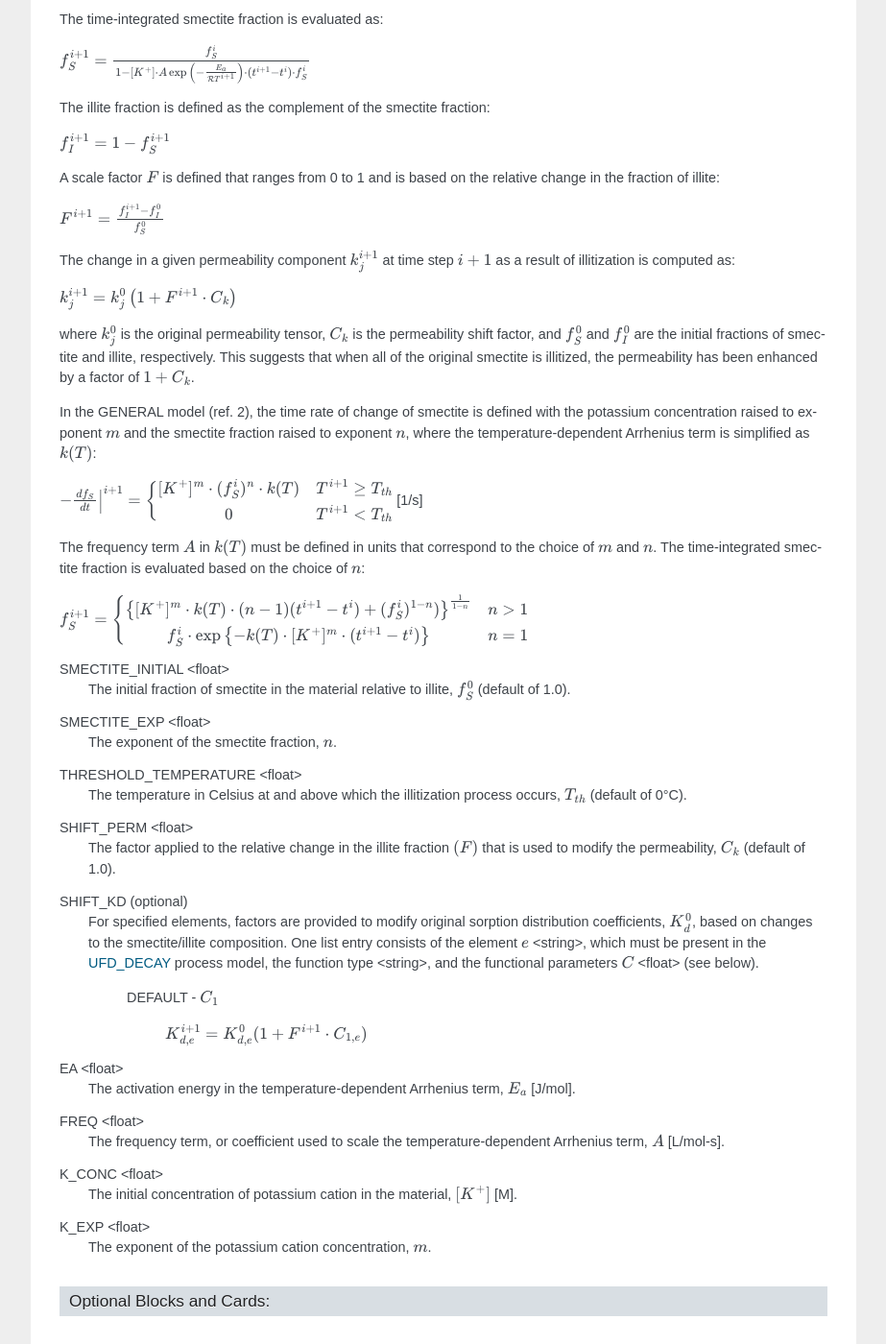
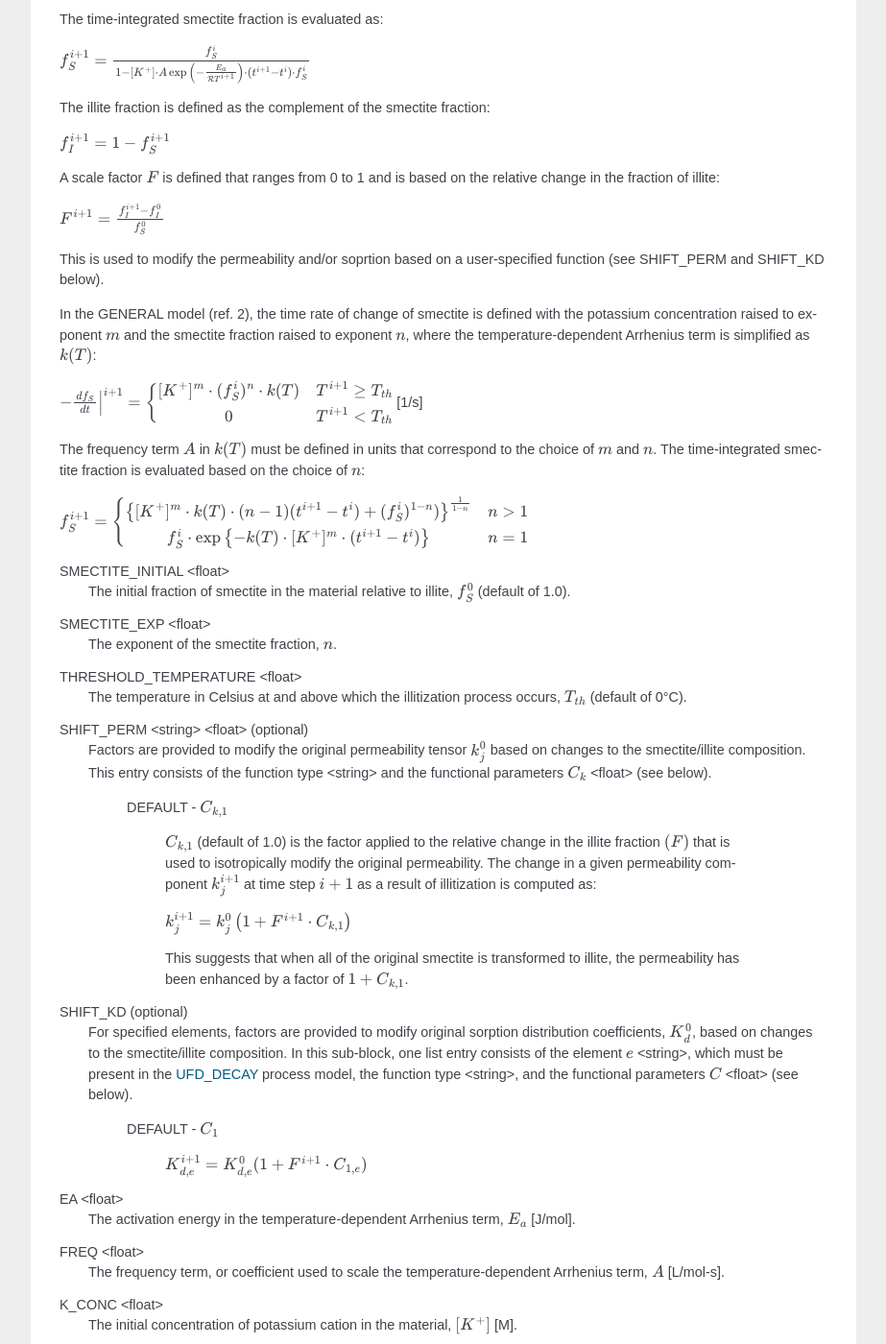
Before and after one commit to Miracloon/pflotran-documentation, a Sphinx documentation site: the page built from source/user_guide/cards/subsurface/material_transform.rst, in a window 1280 px wide and 1400 px high, scrolled down 1230 px. Shown: the whole window at 96% size, without its empty margins (318-1241 px from the left). Built offline with Sphinx 7.4.7, drawn with Linux system fonts in a browser that asks for light colours; some of the changed text lies outside the part shown.

Commit message:
DPC-42: Update documentation on new SHIFT_PERM format.

```diff
--- a/source/user_guide/cards/subsurface/material_transform.rst
+++ b/source/user_guide/cards/subsurface/material_transform.rst
@@ -15,12 +15,12 @@ ILLITIZATION
 ============
 The illitization function allows for a time- and temperature-dependent change from smectite to illite to be evaluated during the simulation, which in turn can be used to impart a commensurate change in permeability and/or sorption.
 
-This feature is currently available for :ref:`general-card` and :ref:`th-card` modes.
+The ILLITIZATION sub-block is currently available for :ref:`general-card` and :ref:`th-card` modes.
 
 .. _mtf-ilt-required-blocks:
 
-Required Blocks and Cards:
-**************************
+Required Blocks and Cards
+*************************
 ILLITIZATION_FUNCTION <string>
   Opens an illitization block, where <string> indicates the type of illitization model to be employed.
 
@@ -76,11 +76,7 @@ A scale factor :math:`F` is defined that ranges from 0 to 1 and is based on the
 
 :math:`F^{i+1}= \frac{f_{I}^{i+1}-f_{I}^{0}}{f_{S}^{0}}`
 
-The change in a given permeability component :math:`k_{j}^{i+1}` at time step :math:`i+1` as a result of illitization is computed as:
-
-:math:`k_{j}^{i+1}=k_{j}^{0}\left(1+F^{i+1}\cdot C_{k}\right)`
-
-where :math:`k_{j}^{0}` is the original permeability tensor, :math:`C_{k}` is the permeability shift factor, and :math:`f_{S}^{0}` and :math:`f_{I}^{0}` are the initial fractions of smectite and illite, respectively. This suggests that when all of the original smectite is illitized, the permeability has been enhanced by a factor of :math:`1+ C_{k}`.
+This is used to modify the permeability and/or soprtion based on a user-specified function (see SHIFT_PERM and SHIFT_KD below).
 
 In the GENERAL model (ref. 2), the time rate of change of smectite is defined with the potassium concentration raised to exponent :math:`m` and the smectite fraction raised to exponent :math:`n`, where the temperature-dependent Arrhenius term is simplified as :math:`k(T)`:
 
@@ -99,11 +95,19 @@ SMECTITE_EXP <float>
 THRESHOLD_TEMPERATURE <float>
  The temperature in Celsius at and above which the illitization process occurs, :math:`T_{th}` (default of 0°C).
 
-SHIFT_PERM <float>
- The factor applied to the relative change in the illite fraction :math:`(F)` that is used to modify the permeability, :math:`C_{k}` (default of 1.0).
+SHIFT_PERM <string> <float> (optional)
+ Factors are provided to modify the original permeability tensor :math:`k_{j}^{0}` based on changes to the smectite/illite composition. This entry consists of the function type <string> and the functional parameters :math:`C_{k}` <float> (see below).
+
+   DEFAULT - :math:`C_{k,1}`
+
+     :math:`C_{k,1}` (default of 1.0) is the factor applied to the relative change in the illite fraction :math:`(F)` that is used to isotropically modify the original permeability. The change in a given permeability component :math:`k_{j}^{i+1}` at time step :math:`i+1` as a result of illitization is computed as:
+
+     :math:`k_{j}^{i+1}=k_{j}^{0}\left(1+F^{i+1}\cdot C_{k,1}\right)`
+
+     This suggests that when all of the original smectite is transformed to illite, the permeability has been enhanced by a factor of :math:`1+ C_{k,1}`.
 
 SHIFT_KD (optional)
- For specified elements, factors are provided to modify original sorption distribution coefficients, :math:`K_{d}^{0}`, based on changes to the smectite/illite composition. One list entry consists of the element :math:`e` <string>, which must be present in the :ref:`ufd-decay-card` process model, the function type <string>, and the functional parameters :math:`C` <float> (see below).
+ For specified elements, factors are provided to modify original sorption distribution coefficients, :math:`K_{d}^{0}`, based on changes to the smectite/illite composition. In this sub-block, one list entry consists of the element :math:`e` <string>, which must be present in the :ref:`ufd-decay-card` process model, the function type <string>, and the functional parameters :math:`C` <float> (see below).
 
    DEFAULT - :math:`C_{1}`
 
@@ -122,8 +126,8 @@ K_EXP <float>
   The exponent of the potassium cation concentration, :math:`m`.
 
 
-Optional Blocks and Cards:
-**************************
+Optional Blocks and Cards
+*************************
 
 .. _mtf-ilt-test:
 
@@ -171,7 +175,7 @@ Material with transform named "mtf_bentonite" containing illitization model
         FREQ                  8.08000d+4 L/mol-s
         K_CONC                2.16000d-3 M
         SMECTITE_INITIAL      0.95000d+0
-        SHIFT_PERM            9.90000d+2
+        SHIFT_PERM   DEFAULT  9.90000d+2
         SHIFT_KD
           Cs  DEFAULT  -5.32470d-1 # Cs must be listed in UFD Decay
         /
```
